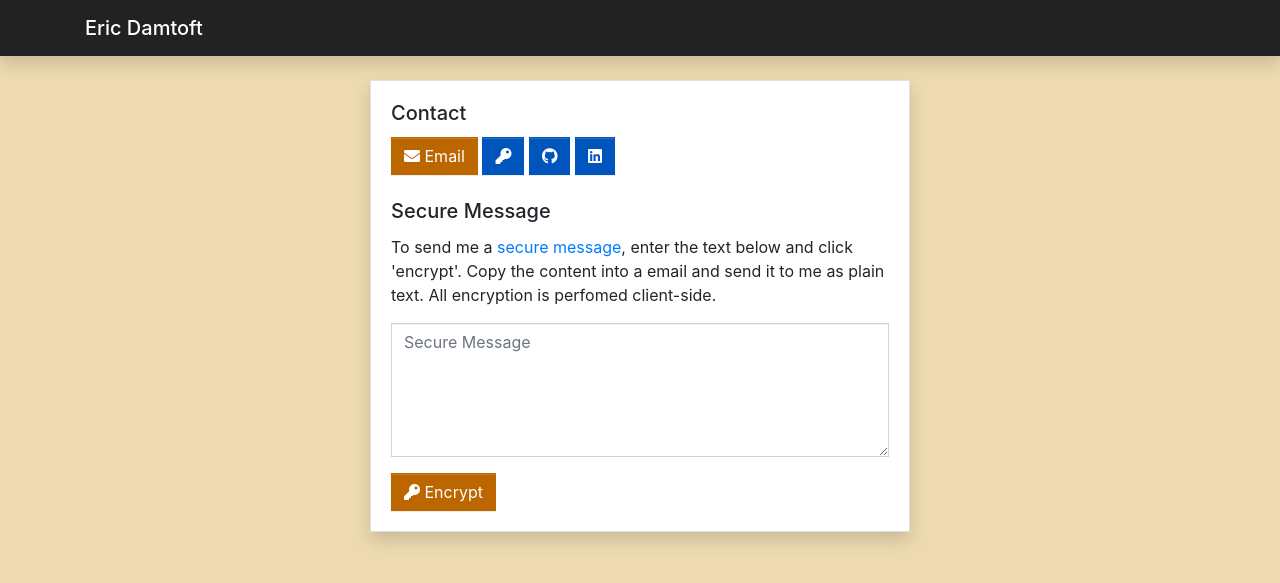
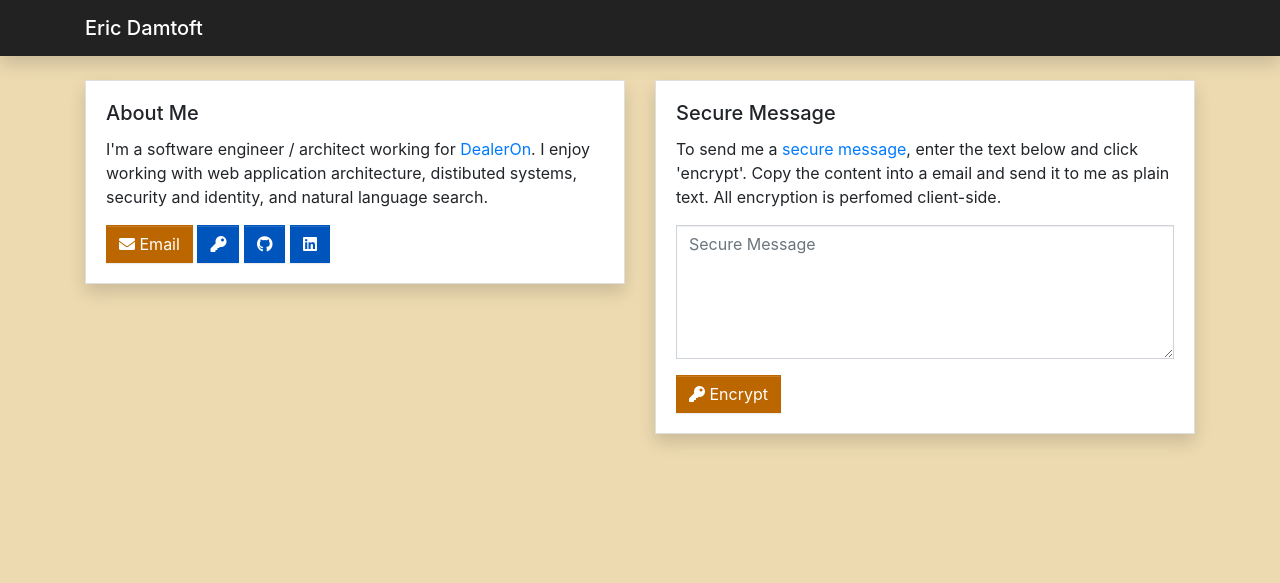
Before and after one commit to edamtoft/edamtoft.com, a Jekyll site: the page built from index.html, in a window 1280 px wide. Shown: the top 583 px of the page. Built offline with Jekyll 4.4.1, drawn with Linux system fonts in a browser that asks for light colours; nearby versions of some CDN libraries.

Commit message:
Add about me section

```diff
--- a/index.html
+++ b/index.html
@@ -2,10 +2,13 @@
 layout: default
 ---
 <div class="row">
-  <div class="col-lg-6 offset-lg-3 col-md-8 offset-md-2">
+  <div class="col-md-6">
     <div class="card shadow">
       <div class="card-body">
-        <h2 class="h5 card-title">Contact</h2>
+        <h2 class="h5 card-title">About Me</h2>
+        <p class="card-text">I'm a software engineer / architect working for <a href="https://www.dealeron.com">DealerOn</a>.
+          I enjoy working with web application architecture, distibuted systems, security and identity, and natural
+          language search.</p>
           <div class="btn-group">
             <a href="mail&#116;o&#58;%&#54;5%&#55;&#50;i&#99;&#64;e%64a&#37;&#54;&#68;to&#102;t%&#50;Ec%6Fm" class="btn btn-primary"
               title="Email"><i class="fas fa-envelope"></i> Email</a>
@@ -15,7 +18,13 @@ layout: default
             <a href="https://www.linkedin.com/in/eric-damtoft-6aab88171/" target="_blank" class="btn btn-secondary" title="LinkedIn"><i
                 class="fab fa-linkedin"></i></a>
           </div>
-        <h2 class="h5 card-title mt-4">Secure Message</h2>
+      </div>
+    </div>
+  </div>
+  <div class="col-md-6">
+    <div class="card shadow">
+      <div class="card-body">
+        <h2 class="h5 card-title">Secure Message</h2>
         <p class="card-text">To send me a <a href="https://medium.freecodecamp.org/how-does-pretty-good-privacy-work-3f5f75ecea97"
             target="_blank" alt="How Pretty Good Privacy works">secure message</a>, enter the text below and click
           'encrypt'. Copy the
```
Lines whose indentation alone changed are shown as unchanged.
